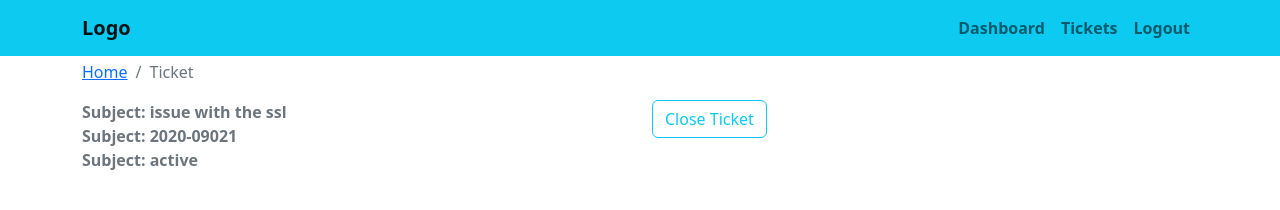
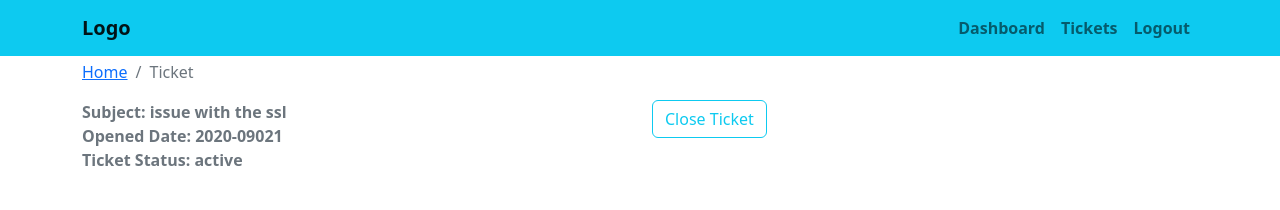
Before and after one commit to krishnashrestha47/frontend-crm, a React (Create React App) app: page /ticket/1 in a window 1280 px wide. Shown: the top 210 px of the page. Built offline with nearby package versions, Linux system fonts and the light colour scheme.

Commit message:
ticket message display with id

```diff
--- a/src/components/message-history/MessageHistory.js
+++ b/src/components/message-history/MessageHistory.js
@@ -4,7 +4,7 @@ import "./messageHistory.css";
 export const MessageHistory = ({ msg }) => {
   return (
     <>
-      {!msg.length ? (
+      {!msg ? (
         <p className="text-center fw-bold">No message history</p>
       ) : (
         <>
--- a/src/pages/ticket/TicketPage.js
+++ b/src/pages/ticket/TicketPage.js
@@ -6,17 +6,27 @@ import { MessageHistory } from "../../components/message-history/MessageHistory"
 import { UpdateTicket } from "../../components/update-ticket/UpdateTicket";
 
 import tickets from "../../asset/data/dummy-tickets.json";
-
-const ticket = tickets[0];
+import { useParams } from "react-router-dom";
 
 export const TicketPage = () => {
   const [message, setMessage] = useState("");
 
+  const { id } = useParams();
+
+  const [ticket, setTicket] = useState("");
+
+  useEffect(() => {
+    for (let i = 0; i < tickets.length; i++) {
+      if (tickets[i].id == id) {
+        setTicket(tickets[i]);
+        continue;
+      }
+    }
+  }, [message]);
+
   const handleOnChange = (e) => {
     setMessage(e.target.value);
   };
-
-  useEffect(() => {}, [message]);
 
   const handleOnSubmit = (e) => {
     e.preventDefault();
@@ -34,8 +44,8 @@ export const TicketPage = () => {
       <Row>
         <Col className="fw-bold text-secondary">
           <div className="subject">Subject: {ticket.subject}</div>
-          <div className="date">Subject: {ticket.date}</div>
-          <div className="status">Subject: {ticket.status}</div>
+          <div className="date">Opened Date: {ticket.date}</div>
+          <div className="status">Ticket Status: {ticket.status}</div>
         </Col>
         <Col>
           <Button variant="outline-info">Close Ticket</Button>
```
